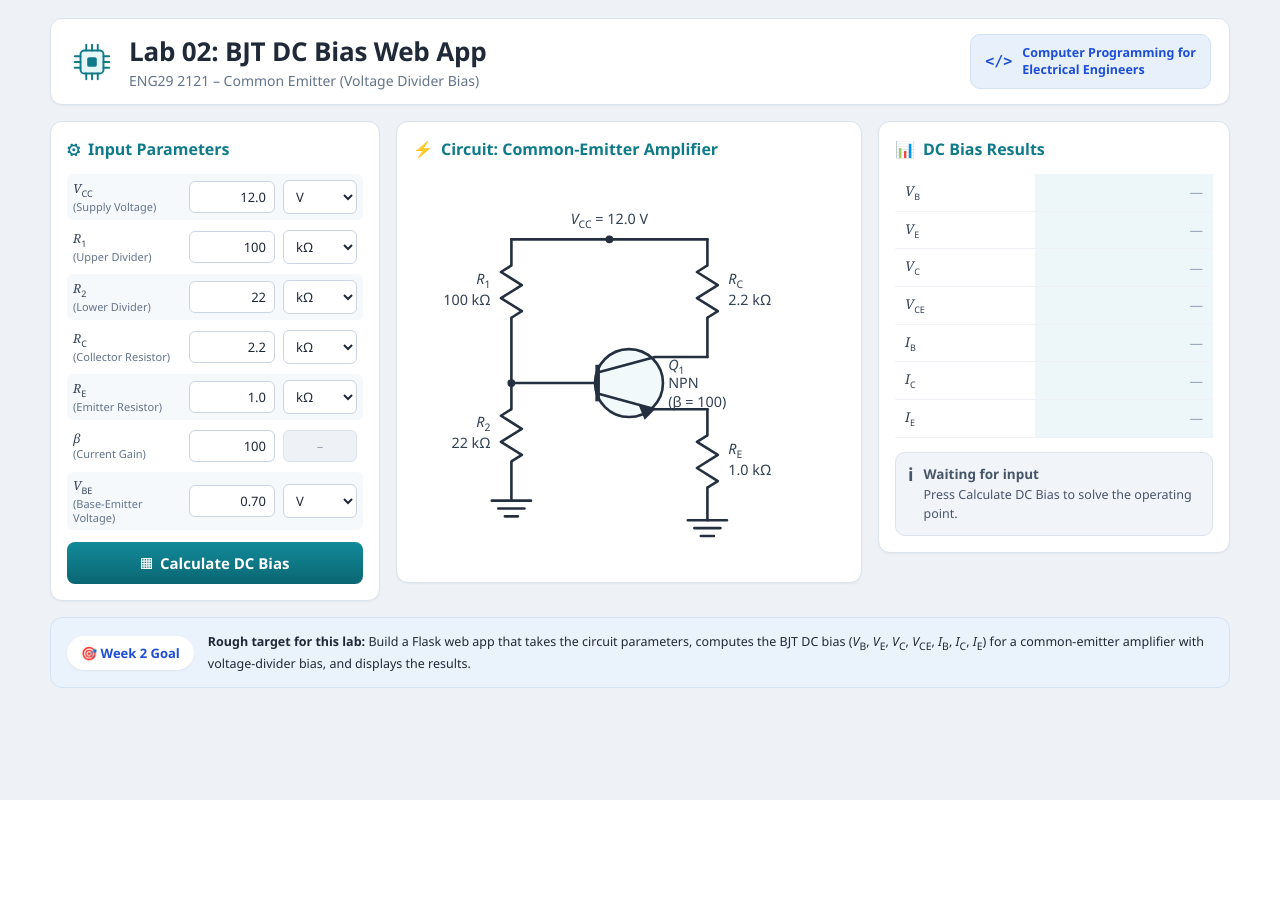
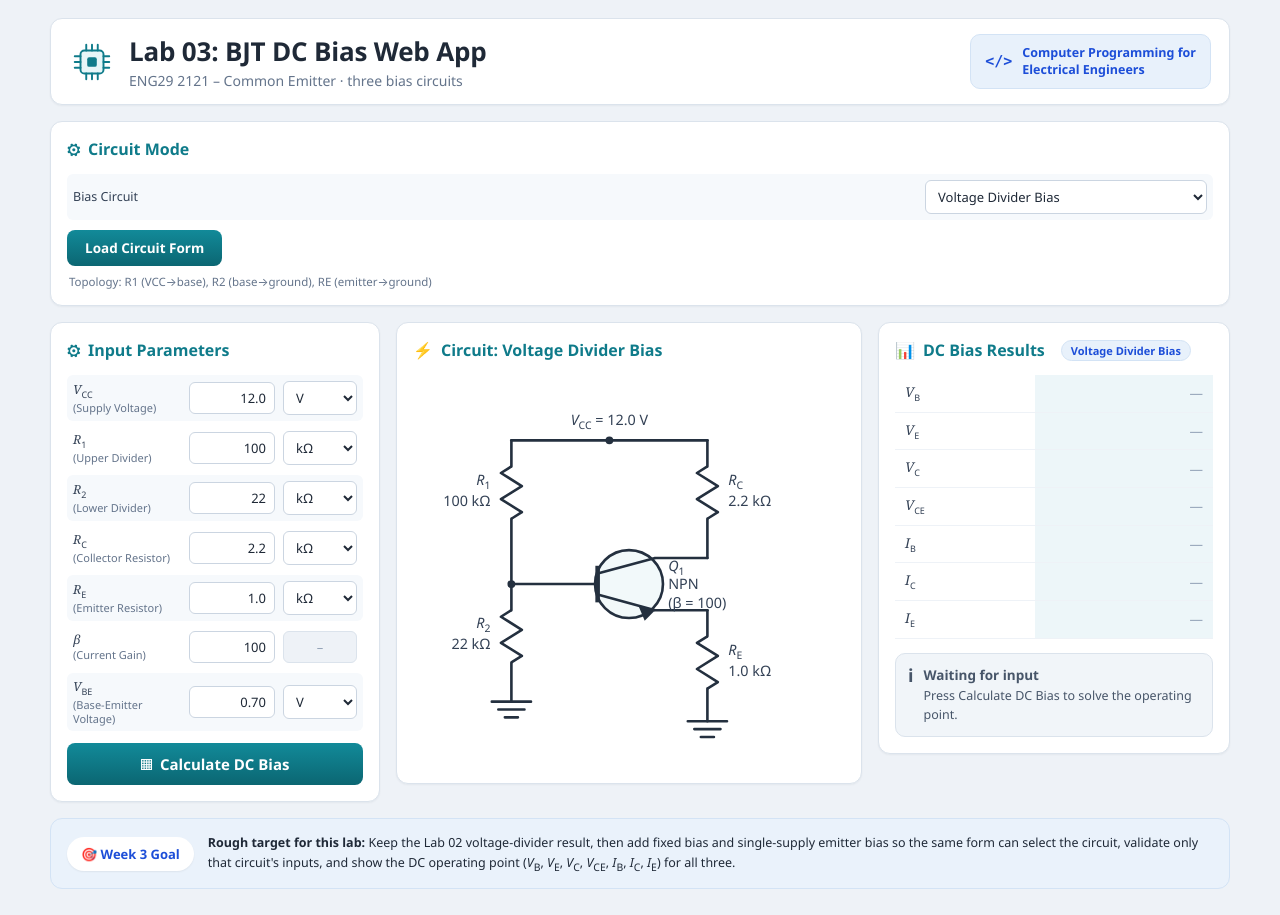
Before and after one commit to thanayutsuwatthanachat-source/Gitlab, a Flask app: page / in a window 1280 px wide. Before the commit the page ends 800 px from the top, so only its background shows below. Run offline with Flask 3, Linux system fonts and the light colour scheme.

Commit message:
Lab 03: add fixed and emitter bias modes with per-mode validation

```diff
--- a/web/app.py
+++ b/web/app.py
@@ -2,36 +2,52 @@
 
 from flask import Flask, render_template, request
 
-from bjt.bias import solve
+from bjt.bias import solve_mode
 from bjt.units import RESISTANCE_UNITS, VOLTAGE_UNITS, format_engineering
-from bjt.validation import parse
+from bjt.validation import BAD_MODE, MODE_FIELDS, parse
+
+MODE_LABELS = {
+    "divider": "Voltage Divider Bias",
+    "fixed": "Fixed Bias",
+    "emitter": "Emitter Bias",
+}
+
+MODE_HINTS = {
+    "divider": "R1 (VCC→base), R2 (base→ground), RE (emitter→ground)",
+    "fixed": "RB (VCC→base), emitter grounded",
+    "emitter": "RB (VCC→base), RE (emitter→ground)",
+}
 
 DEFAULTS = {
+    "mode": "divider",
     "vcc": "12.0", "vcc_unit": "V",
     "r1": "100", "r1_unit": "kΩ",
     "r2": "22", "r2_unit": "kΩ",
+    "rb": "1000", "rb_unit": "kΩ",
     "rc": "2.2", "rc_unit": "kΩ",
     "re": "1.0", "re_unit": "kΩ",
     "beta": "100",
     "vbe": "0.70", "vbe_unit": "V",
 }
 
-FIELDS = (
-    {"name": "vcc", "symbol": "V", "sub": "CC", "hint": "Supply Voltage",
-     "units": tuple(VOLTAGE_UNITS)},
-    {"name": "r1", "symbol": "R", "sub": "1", "hint": "Upper Divider",
-     "units": tuple(RESISTANCE_UNITS)},
-    {"name": "r2", "symbol": "R", "sub": "2", "hint": "Lower Divider",
-     "units": tuple(RESISTANCE_UNITS)},
-    {"name": "rc", "symbol": "R", "sub": "C", "hint": "Collector Resistor",
-     "units": tuple(RESISTANCE_UNITS)},
-    {"name": "re", "symbol": "R", "sub": "E", "hint": "Emitter Resistor",
-     "units": tuple(RESISTANCE_UNITS)},
-    {"name": "beta", "symbol": "β", "sub": "", "hint": "Current Gain",
-     "units": ()},
-    {"name": "vbe", "symbol": "V", "sub": "BE", "hint": "Base-Emitter Voltage",
-     "units": tuple(VOLTAGE_UNITS)},
-)
+FIELD_DEFS = {
+    "vcc": {"name": "vcc", "symbol": "V", "sub": "CC", "hint": "Supply Voltage",
+            "units": tuple(VOLTAGE_UNITS)},
+    "rb": {"name": "rb", "symbol": "R", "sub": "B", "hint": "Base Resistor",
+           "units": tuple(RESISTANCE_UNITS)},
+    "r1": {"name": "r1", "symbol": "R", "sub": "1", "hint": "Upper Divider",
+           "units": tuple(RESISTANCE_UNITS)},
+    "r2": {"name": "r2", "symbol": "R", "sub": "2", "hint": "Lower Divider",
+           "units": tuple(RESISTANCE_UNITS)},
+    "rc": {"name": "rc", "symbol": "R", "sub": "C", "hint": "Collector Resistor",
+           "units": tuple(RESISTANCE_UNITS)},
+    "re": {"name": "re", "symbol": "R", "sub": "E", "hint": "Emitter Resistor",
+           "units": tuple(RESISTANCE_UNITS)},
+    "beta": {"name": "beta", "symbol": "β", "sub": "", "hint": "Current Gain",
+             "units": ()},
+    "vbe": {"name": "vbe", "symbol": "V", "sub": "BE",
+            "hint": "Base-Emitter Voltage", "units": tuple(VOLTAGE_UNITS)},
+}
 
 RESULT_ROWS = (
     ("V", "B", "vb"),
@@ -46,6 +62,12 @@ RESULT_ROWS = (
 CURRENT_KEYS = ("ib", "ic", "ie")
 
 
+def _fields_for(mode):
+    if mode not in MODE_FIELDS:
+        return []
+    return [FIELD_DEFS[name] for name in MODE_FIELDS[mode]]
+
+
 def _display(values):
     return {
         key: format_engineering(values[key], "A" if key in CURRENT_KEYS else "V")
@@ -53,16 +75,21 @@ def _display(values):
     }
 
 
-def _render(values, errors, result=None):
+def _render(mode, values, errors, result=None):
+    known = mode in MODE_LABELS
     return render_template(
         "index.html",
-        fields=FIELDS,
+        modes=MODE_LABELS,
+        mode=mode if known else None,
+        mode_label=MODE_LABELS.get(mode),
+        mode_hint=MODE_HINTS.get(mode),
+        fields=_fields_for(mode),
         rows=RESULT_ROWS,
         values=values,
         errors=errors,
         result=result,
         display=_display(result["values"]) if result else {},
-        exact_display=_display(result["exact"]) if result else {},
+        exact_display=_display(result["exact"]) if result and result.get("exact") else {},
     )
 
 
@@ -71,14 +98,22 @@ def create_app():
 
     @app.get("/")
     def index():
-        return _render(DEFAULTS, {})
+        mode = (request.args.get("mode") or "divider").strip()
+        if mode not in MODE_LABELS:
+            return _render(None, DEFAULTS, {"mode": BAD_MODE}), 400
+        return _render(mode, DEFAULTS, {})
 
     @app.post("/solve")
     def solve_bias():
+        mode = (request.form.get("mode") or "divider").strip()
+        if mode not in MODE_LABELS:
+            return _render(None, request.form, {"mode": BAD_MODE}), 400
+
         parsed, errors = parse(request.form)
         if errors:
-            return _render(request.form, errors), 400
-        return _render(request.form, {}, solve(**parsed))
+            return _render(mode, request.form, errors), 400
+
+        return _render(mode, request.form, {}, solve_mode(mode, parsed))
 
     return app
 
--- a/web/static/style.css
+++ b/web/static/style.css
@@ -275,3 +275,21 @@ button:hover { filter: brightness(1.06); }
   .page-header { flex-wrap: wrap; }
   .badge { margin-left: 0; }
 }
+
+/* Lab 03: mode selector bar */
+.modebar { margin-bottom: 16px; }
+.modebar form { margin: 0; }
+.modebar .row { grid-template-columns: 1fr 200px 74px; }
+.mode-select { grid-column: span 2; }
+.modebar button { width: auto; margin-top: 10px; padding: 9px 18px; font-size: 13.5px; }
+.modebar .crosscheck { margin-top: 8px; }
+.mode-tag {
+  margin-left: 8px;
+  padding: 2px 9px;
+  border-radius: 999px;
+  background: #e8f1fb;
+  border: 1px solid #d3e3f5;
+  color: #1d4ed8;
+  font-size: 11px;
+  font-weight: 600;
+}
--- a/web/templates/_circuit.html
+++ b/web/templates/_circuit.html
@@ -1,22 +1,28 @@
+{% set top_key = 'r1' if mode == 'divider' else 'rb' %}
+{% set top_sub = '1' if mode == 'divider' else 'B' %}
 <svg class="schematic" viewBox="0 0 300 300" role="img"
-     aria-label="NPN common-emitter amplifier with voltage-divider bias">
+     aria-label="NPN common-emitter amplifier, {{ mode_label }}">
 
   <g class="wire">
     <path d="M60 50 H210"/>
     <path d="M60 50 V70 M60 110 V160"/>
     <path d="M60 160 H126"/>
-    <path d="M60 160 V180 M60 220 V250"/>
+    {% if mode == 'divider' %}<path d="M60 160 V180 M60 220 V250"/>{% endif %}
     <path d="M210 50 V70 M210 110 V140"/>
     <path d="M210 140 H170"/>
     <path d="M210 180 H170"/>
+    {% if mode == 'fixed' %}
+    <path d="M210 180 V265"/>
+    {% else %}
     <path d="M210 180 V200 M210 240 V265"/>
+    {% endif %}
   </g>
 
   <g class="resistor">
     <path d="M60 70 L52 75 L68 85 L52 95 L68 105 L60 110"/>
-    <path d="M60 180 L52 185 L68 195 L52 205 L68 215 L60 220"/>
+    {% if mode == 'divider' %}<path d="M60 180 L52 185 L68 195 L52 205 L68 215 L60 220"/>{% endif %}
     <path d="M210 70 L202 75 L218 85 L202 95 L218 105 L210 110"/>
-    <path d="M210 200 L202 205 L218 215 L202 225 L218 235 L210 240"/>
+    {% if mode != 'fixed' %}<path d="M210 200 L202 205 L218 215 L202 225 L218 235 L210 240"/>{% endif %}
   </g>
 
   <g class="transistor">
@@ -28,7 +34,7 @@
   </g>
 
   <g class="ground">
-    <path d="M45 250 H75 M50 256 H70 M55 262 H65"/>
+    {% if mode == 'divider' %}<path d="M45 250 H75 M50 256 H70 M55 262 H65"/>{% endif %}
     <path d="M195 265 H225 M200 271 H220 M205 277 H215"/>
   </g>
 
@@ -38,17 +44,21 @@
   <g class="label">
     <text x="135" y="38" text-anchor="middle"><tspan font-style="italic">V</tspan><tspan dy="3" font-size="8">CC</tspan><tspan dy="-3"> = {{ values.get('vcc', '') }} {{ values.get('vcc_unit', '') }}</tspan></text>
 
-    <text x="44" y="84" text-anchor="end"><tspan font-style="italic">R</tspan><tspan dy="3" font-size="8">1</tspan></text>
-    <text x="44" y="100" text-anchor="end">{{ values.get('r1', '') }} {{ values.get('r1_unit', '') }}</text>
+    <text x="44" y="84" text-anchor="end"><tspan font-style="italic">R</tspan><tspan dy="3" font-size="8">{{ top_sub }}</tspan></text>
+    <text x="44" y="100" text-anchor="end">{{ values.get(top_key, '') }} {{ values.get(top_key ~ '_unit', '') }}</text>
 
+    {% if mode == 'divider' %}
     <text x="44" y="194" text-anchor="end"><tspan font-style="italic">R</tspan><tspan dy="3" font-size="8">2</tspan></text>
     <text x="44" y="210" text-anchor="end">{{ values.get('r2', '') }} {{ values.get('r2_unit', '') }}</text>
+    {% endif %}
 
     <text x="226" y="84"><tspan font-style="italic">R</tspan><tspan dy="3" font-size="8">C</tspan></text>
     <text x="226" y="100">{{ values.get('rc', '') }} {{ values.get('rc_unit', '') }}</text>
 
+    {% if mode != 'fixed' %}
     <text x="226" y="214"><tspan font-style="italic">R</tspan><tspan dy="3" font-size="8">E</tspan></text>
     <text x="226" y="230">{{ values.get('re', '') }} {{ values.get('re_unit', '') }}</text>
+    {% endif %}
 
     <text x="180" y="150"><tspan font-style="italic">Q</tspan><tspan dy="3" font-size="8">1</tspan></text>
     <text x="180" y="164">NPN</text>
--- a/web/templates/base.html
+++ b/web/templates/base.html
@@ -3,7 +3,7 @@
 <head>
   <meta charset="utf-8">
   <meta name="viewport" content="width=device-width, initial-scale=1">
-  <title>Lab 02: BJT DC Bias Web App</title>
+  <title>Lab 03: BJT DC Bias Web App</title>
   <link rel="stylesheet" href="{{ url_for('static', filename='style.css') }}">
 </head>
 <body>
@@ -17,8 +17,8 @@
       </g>
     </svg>
     <div class="titles">
-      <h1>Lab 02: BJT DC Bias Web App</h1>
-      <p>ENG29 2121 &ndash; Common Emitter (Voltage Divider Bias)</p>
+      <h1>Lab 03: BJT DC Bias Web App</h1>
+      <p>ENG29 2121 &ndash; Common Emitter &middot; three bias circuits</p>
     </div>
     <div class="badge">
       <span class="code-icon">&lt;/&gt;</span>
@@ -31,13 +31,13 @@
   </main>
 
   <footer class="goal">
-    <span class="goal-pill">&#127919; Week 2 Goal</span>
-    <p><strong>Rough target for this lab:</strong> Build a Flask web app that takes
-      the circuit parameters, computes the BJT DC bias
-      (<i>V</i><sub>B</sub>, <i>V</i><sub>E</sub>, <i>V</i><sub>C</sub>,
-      <i>V</i><sub>CE</sub>, <i>I</i><sub>B</sub>, <i>I</i><sub>C</sub>,
-      <i>I</i><sub>E</sub>) for a common-emitter amplifier with voltage-divider
-      bias, and displays the results.</p>
+    <span class="goal-pill">&#127919; Week 3 Goal</span>
+    <p><strong>Rough target for this lab:</strong> Keep the Lab 02 voltage-divider
+      result, then add fixed bias and single-supply emitter bias so the same form
+      can select the circuit, validate only that circuit's inputs, and show the
+      DC operating point (<i>V</i><sub>B</sub>, <i>V</i><sub>E</sub>,
+      <i>V</i><sub>C</sub>, <i>V</i><sub>CE</sub>, <i>I</i><sub>B</sub>,
+      <i>I</i><sub>C</sub>, <i>I</i><sub>E</sub>) for all three.</p>
   </footer>
 </body>
 </html>
--- a/web/templates/index.html
+++ b/web/templates/index.html
@@ -1,9 +1,35 @@
 {% extends "base.html" %}
 {% block content %}
+
+<section class="card modebar">
+  <h2><span class="ico">&#9881;</span> Circuit Mode</h2>
+  <form method="get" action="/">
+    <div class="rows">
+      <div class="row">
+        <label for="mode">Bias Circuit</label>
+        <select id="mode" name="mode" class="mode-select">
+          {% for key, label in modes.items() %}
+          <option value="{{ key }}"{% if key == mode %} selected{% endif %}>{{ label }}</option>
+          {% endfor %}
+        </select>
+      </div>
+    </div>
+    {% if errors.get('mode') %}
+    <p class="err">{{ errors.get('mode') }}</p>
+    {% endif %}
+    <button type="submit" id="load-mode">Load Circuit Form</button>
+    {% if mode_hint %}
+    <p class="crosscheck">Topology: {{ mode_hint }}</p>
+    {% endif %}
+  </form>
+</section>
+
+{% if fields %}
 <section class="layout">
 
   <form class="card inputs" method="post" action="/solve" novalidate>
     <h2><span class="ico">&#9881;</span> Input Parameters</h2>
+    <input type="hidden" name="mode" value="{{ mode }}">
     <div class="rows">
       {% for field in fields %}
       <div class="row">
@@ -34,12 +60,14 @@
   </form>
 
   <section class="card circuit">
-    <h2><span class="ico">&#9889;</span> Circuit: Common-Emitter Amplifier</h2>
+    <h2><span class="ico">&#9889;</span> Circuit: {{ mode_label }}</h2>
     {% include "_circuit.html" %}
   </section>
 
   <section class="card results">
-    <h2><span class="ico">&#128202;</span> DC Bias Results</h2>
+    <h2><span class="ico">&#128202;</span> DC Bias Results
+      {% if mode_label %}<span class="mode-tag">{{ mode_label }}</span>{% endif %}
+    </h2>
     <table>
       <tbody>
         {% for symbol, sub, key in rows %}
@@ -59,17 +87,22 @@
         <p>{{ result.warning.detail }}</p>
       </div>
     </div>
-    {% if result.region == 'active' %}
+    {% if result.exact and result.region == 'active' %}
     <p class="crosscheck">
       Cross-check (exact Th&eacute;venin): <i>I</i><sub>C</sub> {{ exact_display.ic }},
       <i>V</i><sub>CE</sub> {{ exact_display.vce }} &middot;
       &Delta;<i>I</i><sub>C</sub> {{ "%.1f"|format(result.delta.ic_pct) }}% &middot;
       &Delta;<i>V</i><sub>CE</sub> {{ "%.1f"|format(result.delta.vce_pct) }}%
     </p>
-    {% else %}
+    {% elif result.exact %}
     <p class="crosscheck">
       Cross-check (exact Th&eacute;venin) is not meaningful outside the active
       region, so it is hidden here.
+    </p>
+    {% else %}
+    <p class="crosscheck">
+      This mode is solved with the direct equations from the worksheet, so there
+      is no base-current loading to cross-check.
     </p>
     {% endif %}
     {% else %}
@@ -84,4 +117,5 @@
   </section>
 
 </section>
+{% endif %}
 {% endblock %}
```
Also changed, not shown: bjt/bias.py (+101 -1 lines), bjt/validation.py (+38 -9 lines), docs/validation.md (added, +31 -0 lines), opencode.json (added, +10 -0 lines), README.md.
